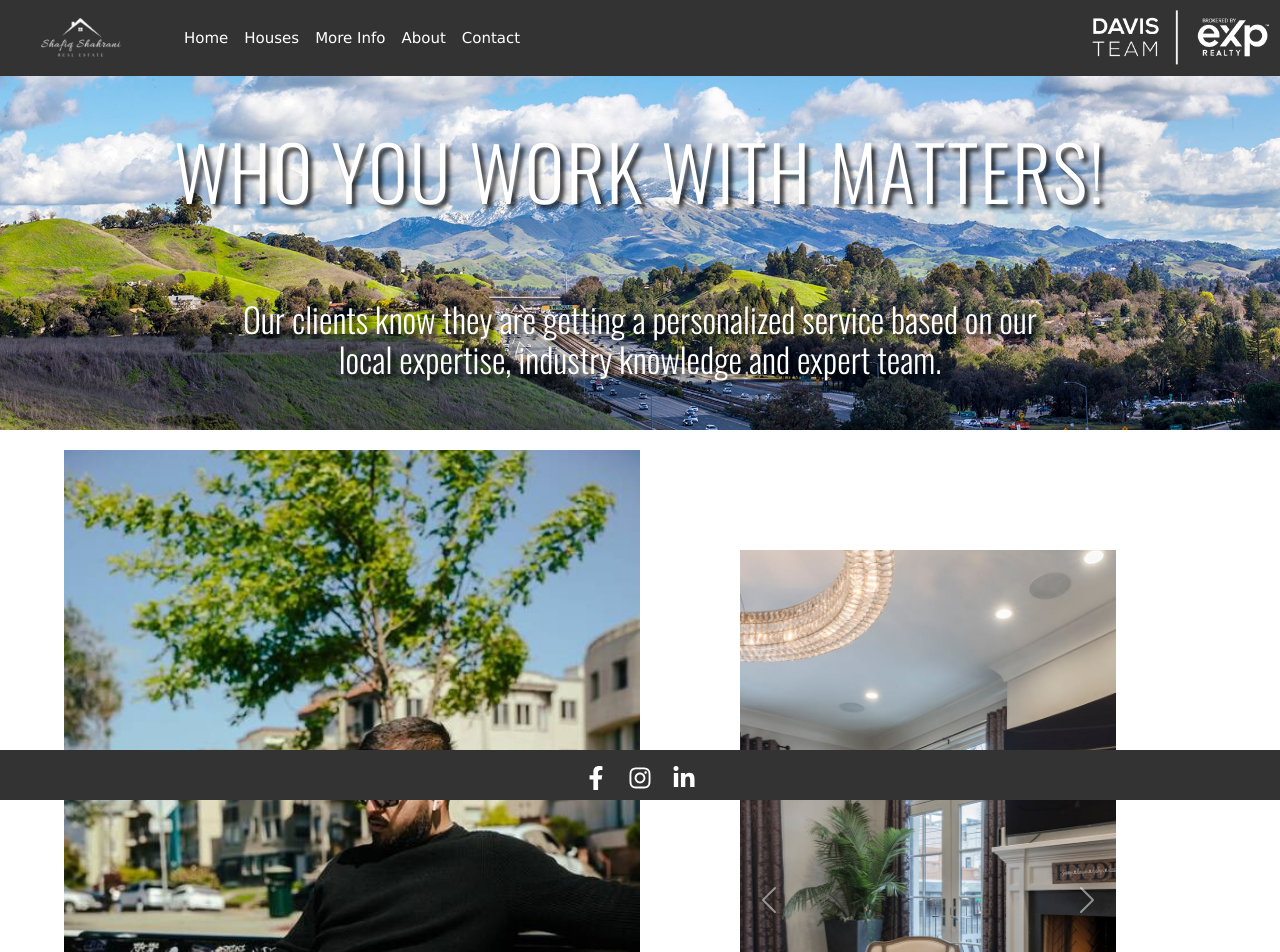
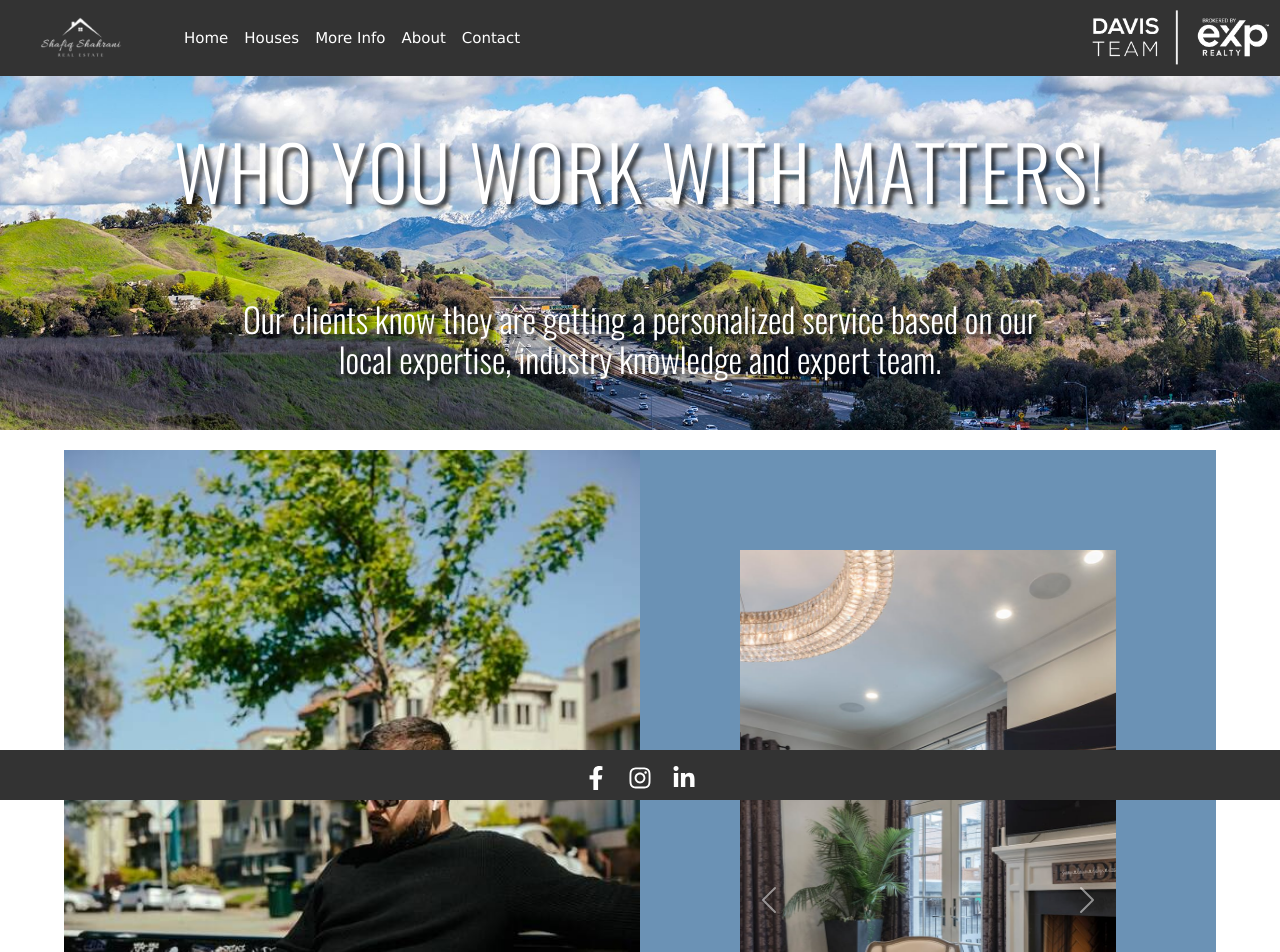
Before and after one commit to Moshahrani/real-estate-website, a React (Create React App) app in the folder real-estate/: page / in a window 1280 px wide. Shown: the top 952 px of the page. Built offline with nearby package versions, Linux system fonts and the light colour scheme; a web font is replaced by a local one.

Commit message:
changed className from modal to carousel, added cityitem component with useEffect, useRef, useState hooks for motion animation when city items come into the viewport for smooth animation transition

```diff
--- a/real-estate/src/components/Carousel.js
+++ b/real-estate/src/components/Carousel.js
@@ -17,7 +17,7 @@ const CustomCarousel = () => {
   return (
     <div className="image-modal-container">
       <img src={personal1} alt="" className="side-image" />
-      <div className="modal-content">
+      <div className="carousel-content">
         <Carousel className="custom-carousel">
           <Carousel.Item className="custom-carousel-item">
             <img
@@ -54,7 +54,6 @@ const CustomCarousel = () => {
               alt="house image"
             />
           </Carousel.Item>
-
         </Carousel>
       </div>
     </div>
--- a/real-estate/src/css/Carousel.css
+++ b/real-estate/src/css/Carousel.css
@@ -15,7 +15,7 @@
     object-fit: cover;
   }
 
-  .modal-content {
+  .carousel-content {
     width: 50%;
     height: 100%;
     padding: 20px;
```
Lines whose indentation alone changed are shown as unchanged.
